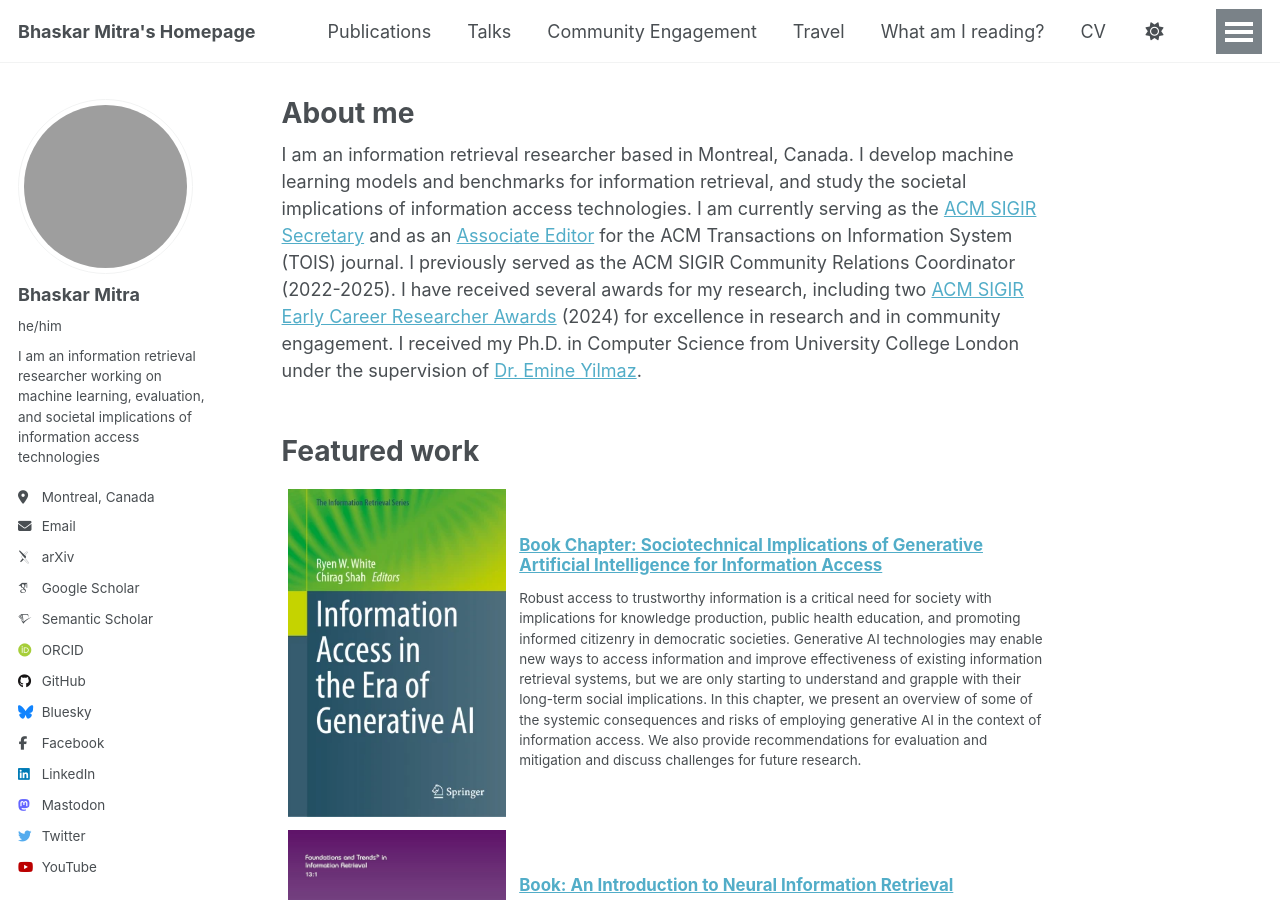
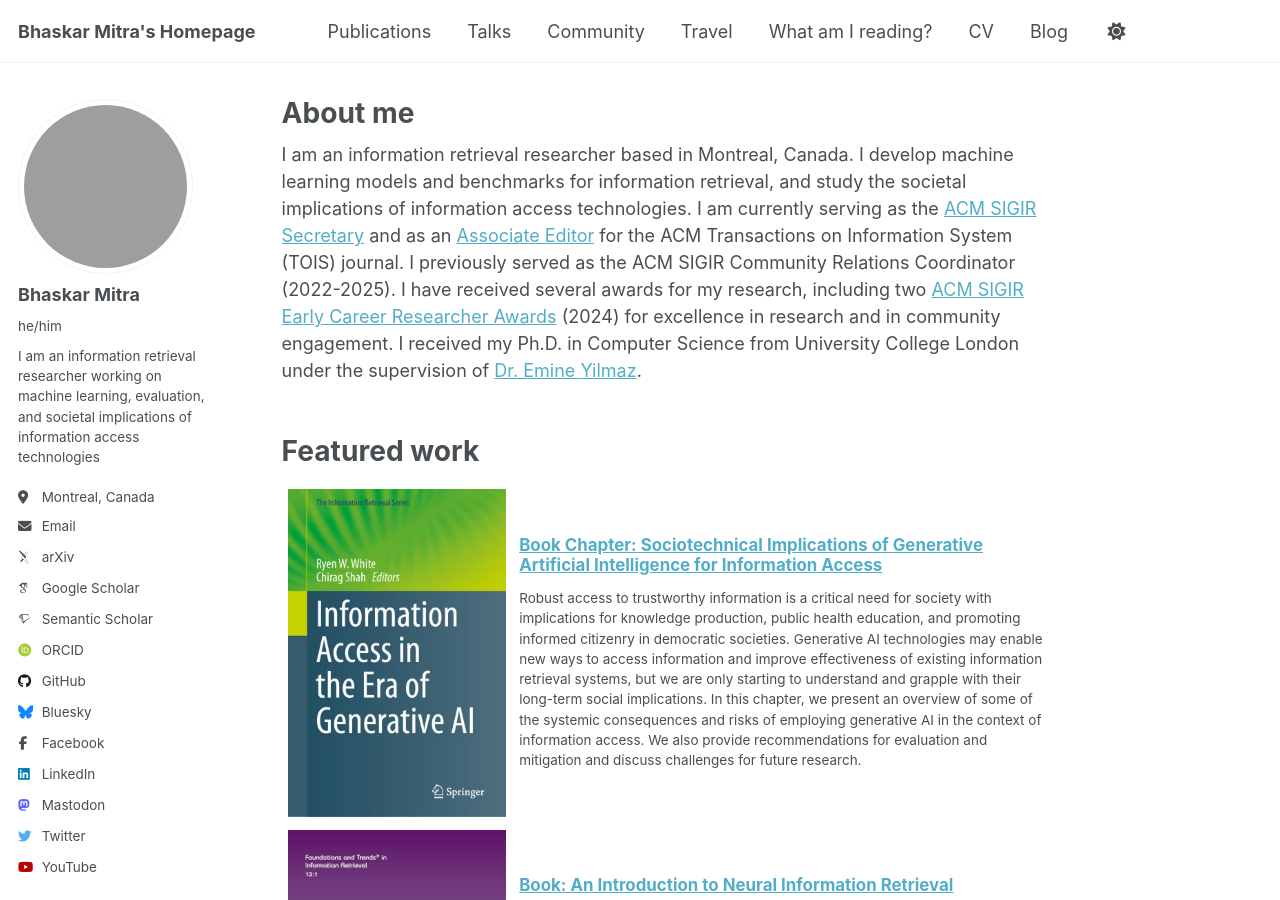
Before and after one commit to bhaskar-mitra/bhaskar-mitra.github.io, a Jekyll site: the page built from _pages/about.md, in a window 1280 px wide and 900 px high. Built offline with Jekyll 4.4.1, drawn with Linux system fonts in a browser that asks for light colours; some web fonts are replaced; grey boxes are pictures that could not be loaded.

Commit message:
Update navigation.yml

```diff
--- a/_data/navigation.yml
+++ b/_data/navigation.yml
@@ -14,7 +14,7 @@
   - title: "Talks"
     url: /talks/
 
-  - title: "Community Engagement"
+  - title: "Community"
     url: /community/
 
   - title: "Travel"
```
